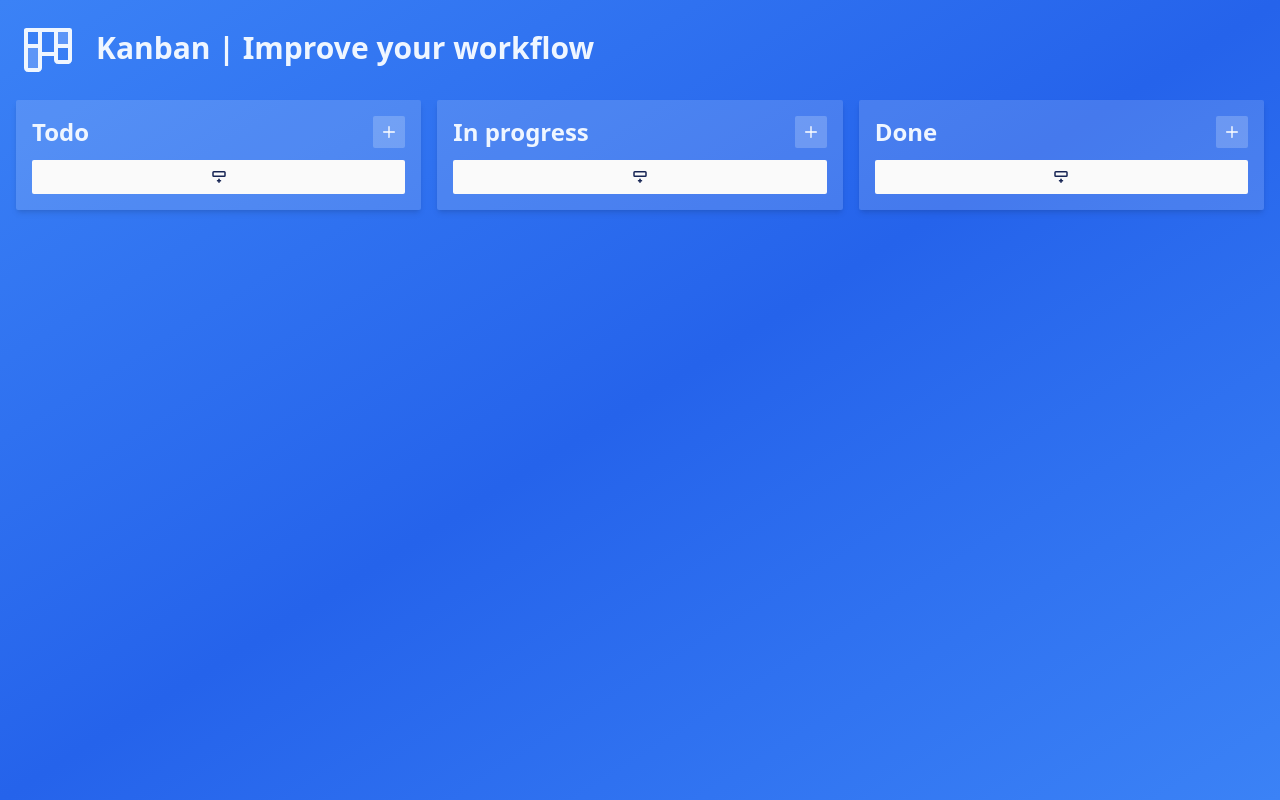
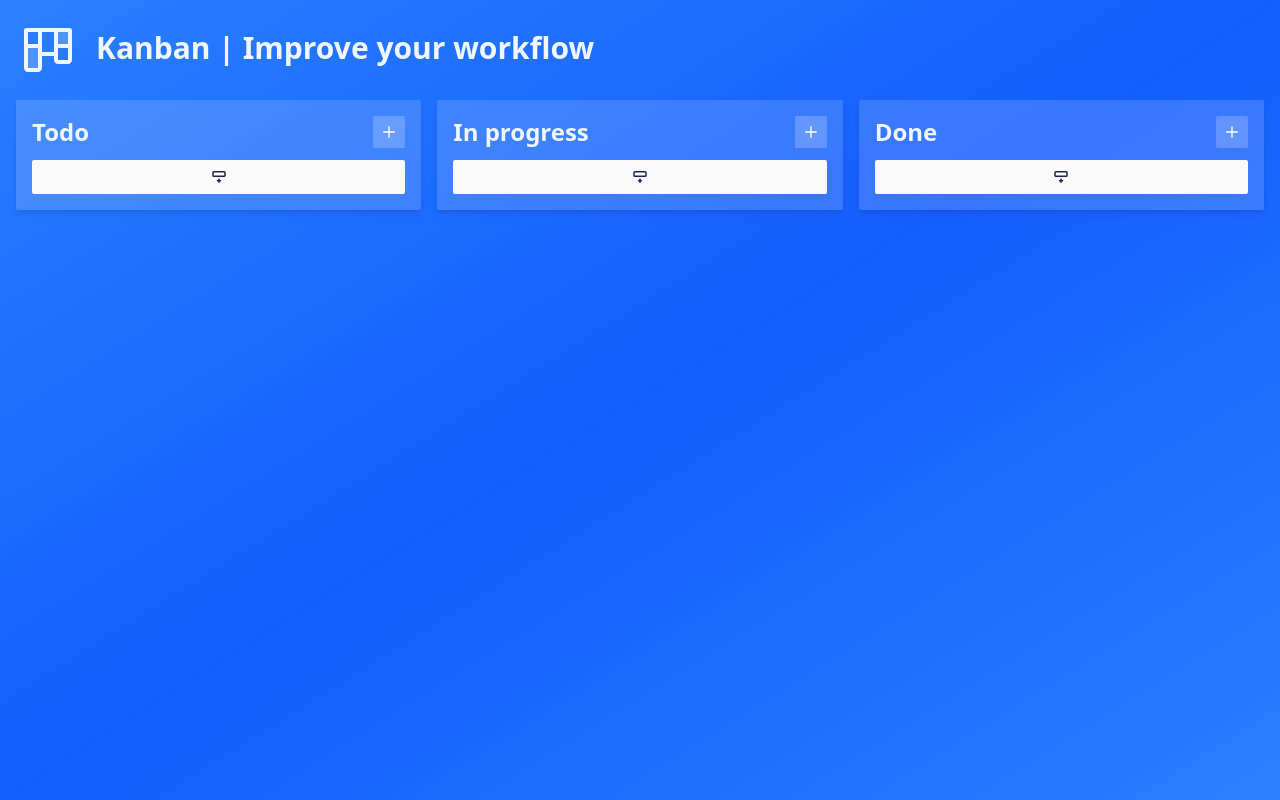
Before and after one commit to lui5gl/kanban, an Angular app: page / in a window 1280 px wide. Built offline with nearby package versions, Linux system fonts and the light colour scheme; a web font is replaced by a local one.

Commit message:
Update to tailwind 4.0

```diff
--- a/package.json
+++ b/package.json
@@ -24,6 +24,7 @@
     "zone.js": "0.15.0"
   },
   "devDependencies": {
+    "@tailwindcss/postcss": "4.0.0",
     "@angular-devkit/build-angular": "19.1.4",
     "@angular/cli": "19.1.4",
     "@angular/compiler-cli": "19.1.3",
@@ -38,7 +39,7 @@
     "postcss": "8.5.1",
     "prettier": "3.4.2",
     "prettier-plugin-tailwindcss": "0.6.10",
-    "tailwindcss": "3.4.17",
+    "tailwindcss": "4.0.0",
     "typescript": "5.7.3"
   }
 }
--- a/src/app/app.component.html
+++ b/src/app/app.component.html
@@ -1,9 +1,9 @@
 <main
-  class="min-h-screen bg-gradient-to-br from-blue-500 via-blue-600 to-blue-500 p-4"
+  class="min-h-screen bg-linear-to-br from-blue-500 via-blue-600 to-blue-500 p-4"
 >
   <div class="mb-5 flex select-none items-center gap-4">
     <img ngSrc="image\kanban.png" alt="Kanban icon" width="64" height="64" />
-    <h1 class="rounded-sm text-3xl font-bold text-blue-50">
+    <h1 class="rounded-xs text-3xl font-bold text-blue-50">
       Kanban | Improve your workflow
     </h1>
   </div>
--- a/src/app/components/card/card.component.html
+++ b/src/app/components/card/card.component.html
@@ -1,12 +1,12 @@
 <section
   draggable="true"
   (dragstart)="onDragStart($event)"
-  class="flex cursor-grab flex-col gap-1 rounded-sm bg-neutral-50 p-4"
+  class="flex cursor-grab flex-col gap-1 rounded-xs bg-neutral-50 p-4"
 >
   <div class="flex select-none justify-between">
     <button
       (click)="toggleLockState()"
-      class="flex h-7 items-center justify-center gap-1 rounded-sm bg-neutral-200 px-2 transition-all duration-150 hover:bg-neutral-300"
+      class="flex h-7 items-center justify-center gap-1 rounded-xs bg-neutral-200 px-2 transition-all duration-150 hover:bg-neutral-300"
     >
       <img
         ngSrc="/icons/{{ is_editable ? 'unlock' : 'lock' }}.svg"
@@ -18,7 +18,7 @@
     </button>
     <button
       (click)="deleteCard()"
-      class="flex h-7 items-center justify-center gap-1 rounded-sm bg-neutral-200 px-2 transition-all duration-150 hover:bg-neutral-300"
+      class="flex h-7 items-center justify-center gap-1 rounded-xs bg-neutral-200 px-2 transition-all duration-150 hover:bg-neutral-300"
     >
       <img ngSrc="/icons/delete.svg" alt="delete icon" width="16" height="16" />
     </button>
@@ -28,7 +28,7 @@
     id="{{ column_name }}-title-{{ id }}"
     (blur)="saveCard()"
     [attr.contenteditable]="!is_editable"
-    class="cursor-text break-all border-b-2 border-neutral-500 text-xl font-semibold text-neutral-800 selection:bg-sky-600 selection:text-neutral-100 focus:outline-none"
+    class="cursor-text break-all border-b-2 border-neutral-500 text-xl font-semibold text-neutral-800 selection:bg-sky-600 selection:text-neutral-100 focus:outline-hidden"
   >
     {{ title }}
   </h3>
@@ -36,7 +36,7 @@
     id="{{ column_name }}-description-{{ id }}"
     (blur)="saveCard()"
     [attr.contenteditable]="!is_editable"
-    class="cursor-text break-all text-neutral-800 selection:bg-sky-600 selection:text-neutral-100 focus:outline-none"
+    class="cursor-text break-all text-neutral-800 selection:bg-sky-600 selection:text-neutral-100 focus:outline-hidden"
   >
     {{ description }}
   </p>
@@ -48,7 +48,7 @@
       (change)="saveCard()"
       [value]="priority"
       [disabled]="is_editable"
-      class="rounded-sm bg-transparent"
+      class="rounded-xs bg-transparent"
     >
       <option value="low">Low</option>
       <option value="medium">Medium</option>
--- a/src/app/components/column/column.component.html
+++ b/src/app/components/column/column.component.html
@@ -1,7 +1,7 @@
 <section
   (drop)="onDrop($event)"
   (dragover)="onDragOver($event)"
-  class="grid gap-3 rounded-sm bg-neutral-100/15 p-4 shadow-md"
+  class="grid gap-3 rounded-xs bg-neutral-100/15 p-4 shadow-md"
 >
   <header class="flex justify-between">
     <h2 class="select-none text-2xl font-semibold text-blue-50">
@@ -9,7 +9,7 @@
     </h2>
     <button
       (click)="addCard()"
-      class="group flex select-none items-center justify-center gap-1 rounded-sm bg-blue-100/25 px-2 font-semibold text-blue-50"
+      class="group flex select-none items-center justify-center gap-1 rounded-xs bg-blue-100/25 px-2 font-semibold text-blue-50"
     >
       <img ngSrc="/icons/add.svg" width="16" height="16" alt="Add card" />
       <span class="hidden group-hover:flex group-hover:delay-150">
@@ -31,7 +31,7 @@
   }
   <button
     (click)="addCard()"
-    class="flex items-center justify-center rounded-sm bg-neutral-50 p-2 transition-all duration-150 hover:bg-neutral-100"
+    class="flex items-center justify-center rounded-xs bg-neutral-50 p-2 transition-all duration-150 hover:bg-neutral-100"
   >
     <img
       ngSrc="icons/row-insert-bottom.svg"
--- a/src/styles.css
+++ b/src/styles.css
@@ -1,6 +1,27 @@
-@tailwind base;
-@tailwind components;
-@tailwind utilities;
+@import 'tailwindcss';
+
+@theme {
+  --font-*: initial;
+  --font-sans: Onest Variable, system-ui;
+}
+
+/*
+  The default border color has changed to `currentColor` in Tailwind CSS v4,
+  so we've added these compatibility styles to make sure everything still
+  looks the same as it did with Tailwind CSS v3.
+
+  If we ever want to remove these styles, we need to add an explicit border
+  color utility to any element that depends on these defaults.
+*/
+@layer base {
+  *,
+  ::after,
+  ::before,
+  ::backdrop,
+  ::file-selector-button {
+    border-color: var(--color-gray-200, currentColor);
+  }
+}
 
 @font-face {
   font-family: "Onest Variable";
--- a/tailwind.config.js
+++ /dev/null
@@ -1,11 +0,0 @@
-/** @type {import('tailwindcss').Config} */
-module.exports = {
-  content: ["./src/**/*.{html,ts}"],
-  theme: {
-    fontFamily: {
-      sans: ["Onest Variable", "system-ui"],
-    },
-    extend: {},
-  },
-  plugins: [],
-};
```
Also changed, not shown: 1 other file (tests, documents, lock files or other folders).
